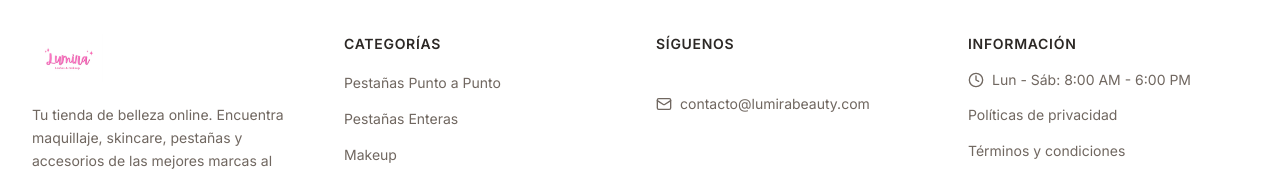
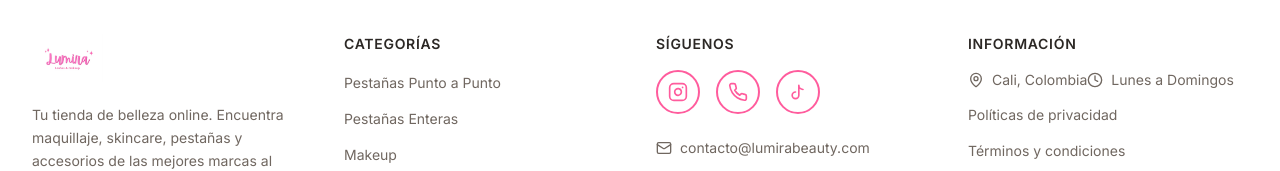
Before and after one commit to alexanderst2005-lab/lumira_beauuty, a Next.js app: page / in a window 1280 px wide. Shown: the part 1667-1838 px from the top of the page. Built offline with nearby package versions, Linux system fonts and the light colour scheme; no server answers.

Commit message:
Actualizar pie de página con información de Cali y enlaces fijos a redes sociales

```diff
--- a/src/components/layout/Footer.tsx
+++ b/src/components/layout/Footer.tsx
@@ -1,6 +1,6 @@
 import Link from 'next/link';
 import Image from 'next/image';
-import { Camera, MessageCircle, Mail, Clock, ExternalLink } from 'lucide-react';
+import { Camera, MessageCircle, Mail, Clock, ExternalLink, MapPin } from 'lucide-react';
 import { categories } from '@/data/products';
 
 export default function Footer({ config }: { config?: any }) {
@@ -68,9 +68,8 @@ export default function Footer({ config }: { config?: any }) {
               Síguenos
             </h3>
             <div className="flex items-center gap-4">
-              {config?.instagram && (
               <a
-                  href={config.instagram}
+                href="https://www.instagram.com/lumira_beauuty?igsh=eHkzbWJkM3Mxbm10"
                 target="_blank"
                 rel="noopener noreferrer"
                 className="w-11 h-11 rounded-full border-2 border-primary text-primary hover:bg-primary hover:text-white flex items-center justify-center transition-all duration-300"
@@ -78,10 +77,8 @@ export default function Footer({ config }: { config?: any }) {
               >
                 <svg width="20" height="20" viewBox="0 0 24 24" fill="none" stroke="currentColor" strokeWidth="2" strokeLinecap="round" strokeLinejoin="round"><rect width="20" height="20" x="2" y="2" rx="5" ry="5"/><path d="M16 11.37A4 4 0 1 1 12.63 8 4 4 0 0 1 16 11.37z"/><line x1="17.5" x2="17.51" y1="6.5" y2="6.5"/></svg>
               </a>
-              )}
-              {config?.whatsapp && (
               <a
-                  href={`https://wa.me/${config.whatsapp.replace(/\D/g, '')}`}
+                href="https://wa.me/573011675661"
                 target="_blank"
                 rel="noopener noreferrer"
                 className="w-11 h-11 rounded-full border-2 border-primary text-primary hover:bg-primary hover:text-white flex items-center justify-center transition-all duration-300"
@@ -89,21 +86,8 @@ export default function Footer({ config }: { config?: any }) {
               >
                 <svg width="20" height="20" viewBox="0 0 24 24" fill="none" stroke="currentColor" strokeWidth="2" strokeLinecap="round" strokeLinejoin="round"><path d="M22 16.92v3a2 2 0 0 1-2.18 2 19.79 19.79 0 0 1-8.63-3.07 19.5 19.5 0 0 1-6-6 19.79 19.79 0 0 1-3.07-8.67A2 2 0 0 1 4.11 2h3a2 2 0 0 1 2 1.72 12.84 12.84 0 0 0 .7 2.81 2 2 0 0 1-.45 2.11L8.09 9.91a16 16 0 0 0 6 6l1.27-1.27a2 2 0 0 1 2.11-.45 12.84 12.84 0 0 0 2.81.7A2 2 0 0 1 22 16.92z"/></svg>
               </a>
-              )}
-              {config?.facebook && (
               <a
-                  href={config.facebook}
-                  target="_blank"
-                  rel="noopener noreferrer"
-                  className="w-11 h-11 rounded-full border-2 border-primary text-primary hover:bg-primary hover:text-white flex items-center justify-center transition-all duration-300"
-                  aria-label="Facebook"
-                >
-                  <svg width="20" height="20" viewBox="0 0 24 24" fill="none" stroke="currentColor" strokeWidth="2" strokeLinecap="round" strokeLinejoin="round"><path d="M18 2h-3a5 5 0 0 0-5 5v3H7v4h3v8h4v-8h3.81l.19-4h-4V7a1 1 0 0 1 1-1h3z"/></svg>
-                </a>
-              )}
-              {config?.tiktok && (
-                <a
-                  href={config.tiktok}
+                href="https://www.tiktok.com/@lumira_beauuty?_r=1&_t=ZS-98h8qL4VCPk"
                 target="_blank"
                 rel="noopener noreferrer"
                 className="w-11 h-11 rounded-full border-2 border-primary text-primary hover:bg-primary hover:text-white flex items-center justify-center transition-all duration-300"
@@ -111,7 +95,6 @@ export default function Footer({ config }: { config?: any }) {
               >
                 <svg width="20" height="20" viewBox="0 0 24 24" fill="none" stroke="currentColor" strokeWidth="2" strokeLinecap="round" strokeLinejoin="round"><path d="M9 12a4 4 0 1 0 4 4V4a5 5 0 0 0 5 5"/></svg>
               </a>
-              )}
             </div>
 
             <div className="mt-6">
@@ -132,11 +115,12 @@ export default function Footer({ config }: { config?: any }) {
             </h3>
             <ul className="space-y-3">
               <li className="text-sm text-txt-secondary inline-flex items-start gap-2 font-sans">
+                <MapPin className="w-4 h-4 flex-shrink-0 mt-0.5" />
+                <span>Cali, Colombia</span>
+              </li>
+              <li className="text-sm text-txt-secondary inline-flex items-start gap-2 font-sans">
                 <Clock className="w-4 h-4 flex-shrink-0 mt-0.5" />
-                <span>
-                  {config?.address ? <>{config.address}<br /></> : null}
-                  {config?.hours || 'Lun - Sáb: 8:00 AM - 6:00 PM'}
-                </span>
+                <span>Lunes a Domingos</span>
               </li>
               <li>
                 <Link
--- a/src/components/layout/WhatsAppButton.tsx
+++ b/src/components/layout/WhatsAppButton.tsx
@@ -6,7 +6,7 @@ import { useEffect, useState } from 'react';
 
 export default function WhatsAppButton({ config }: { config?: any }) {
   const [isVisible, setIsVisible] = useState(false);
-  const STORE_NUMBER = config?.whatsapp ? config.whatsapp.replace(/\D/g, '') : '573011675661'; // Mismo número de la tienda
+  const STORE_NUMBER = '573011675661';
   const DEFAULT_MESSAGE = '¡Hola! Me gustaría recibir más información sobre sus productos en Lumira Beauty. ✨';
 
   useEffect(() => {
```
Lines whose indentation alone changed are shown as unchanged.
